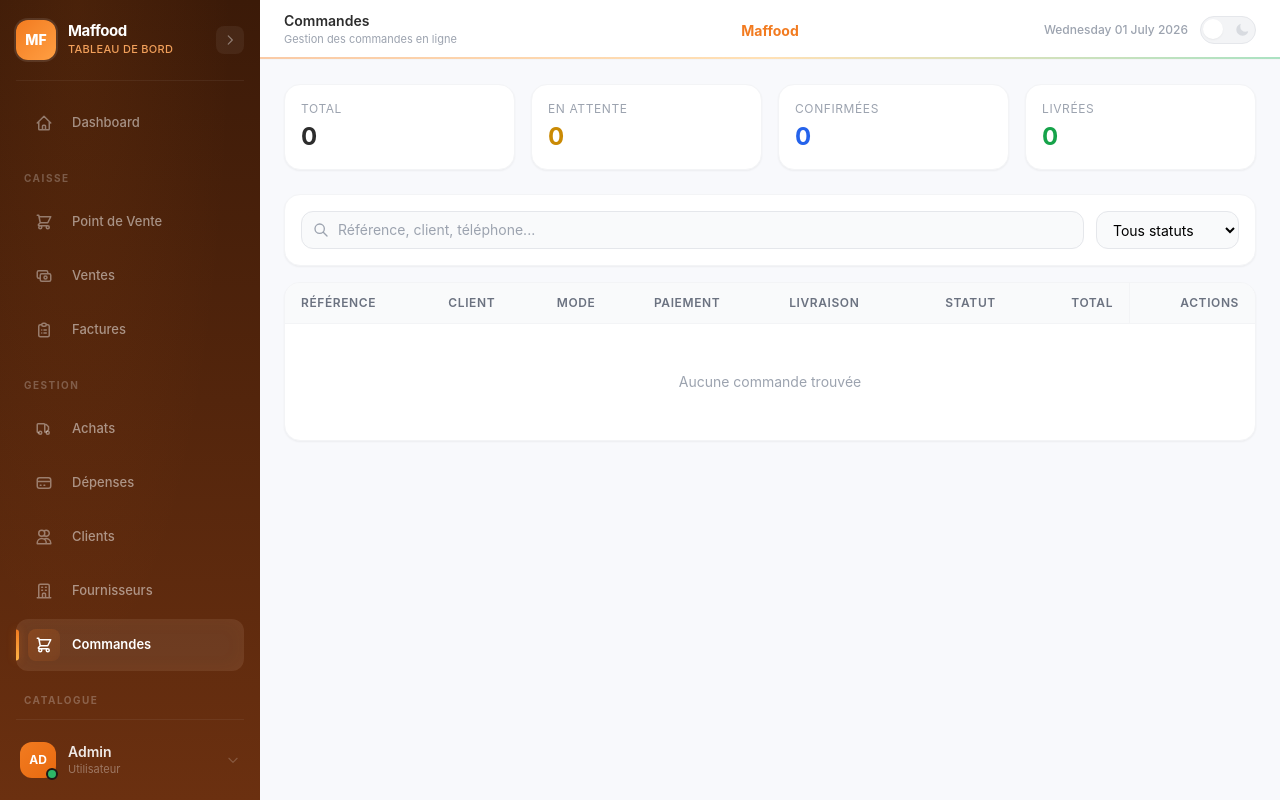
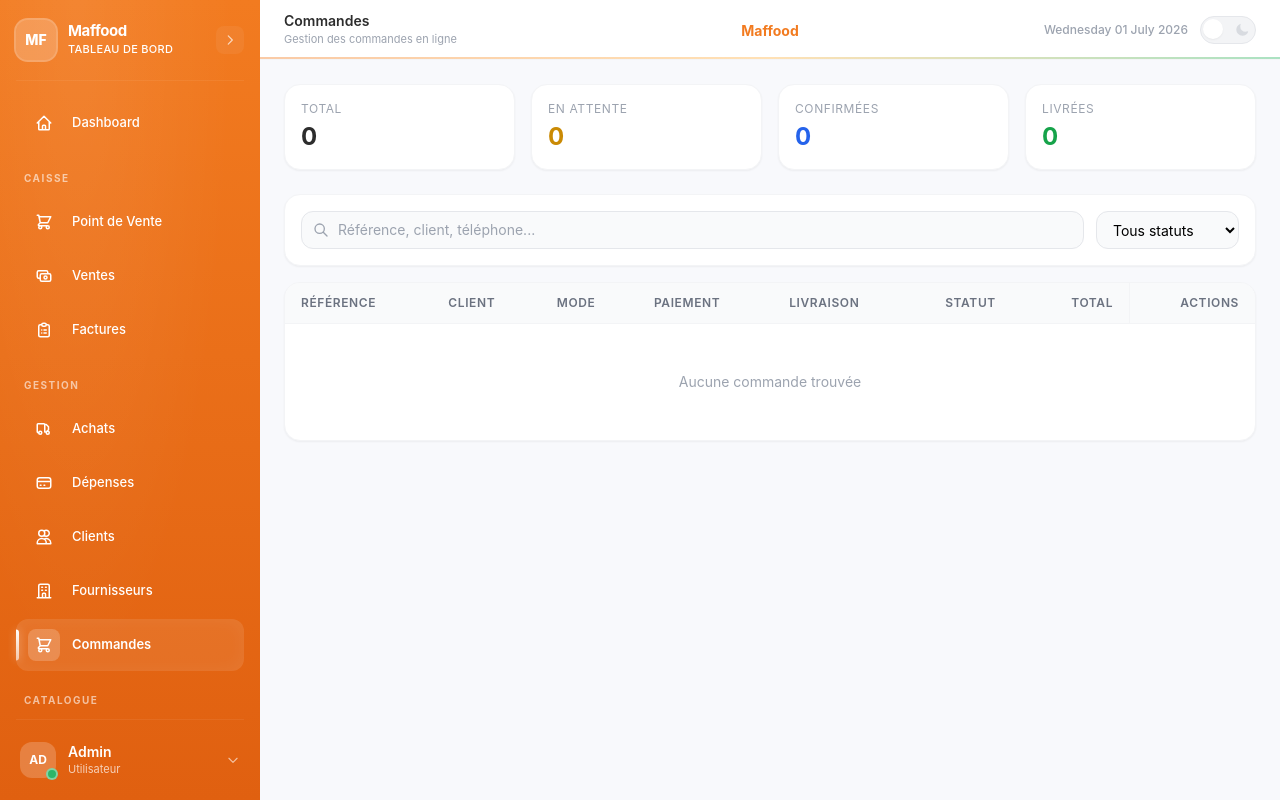
Before and after one commit to samdiagne/samdev_ges_com, a Laravel app: page /commandes in a window 1280 px wide. Run offline with Laravel 12, Linux system fonts and the light colour scheme; a user stored in the database is signed in; data comes from the database, SQL or seed files in the repository; data that the repository does not hold is empty; style sheets or scripts are compiled from the project's sources; parts of the project's set-up code (start-up, migrations or seed data) failed here and were passed over; some libraries are stand-ins or nearby versions.

Commit message:
fix: corrections design sidebar, dashboard et cohérence UI
- Sidebar : couleurs adaptées au fond orange (logo, avatar, icône active,
  barre active, chevrons, status dot) — éléments orange sur orange rendus visibles
- Sidebar : fond blanc sur le logo pour lisibilité, taille agrandie (h-12)
- Sidebar : gradient fixe indépendant du mode sombre
- Dashboard : backgroundColor des charts corrigé (bleu → orange du thème)
- Dashboard : bouton "Nouvelle vente" passe de style inline à bg-primary
- Dashboard : bug alertes stock — condition stock_faible/stock_rupture inversée
- Dépenses : wire:model="receipt" corrigé en wire:model="justificatif"
- Factures : grid-cols-3 → grid-cols-2 (colonne vide supprimée)
- Flash messages : unification SVG icons (clients, commandes, factures)
- Login admin : lien inscription client remplacé par "Retour à la boutique"
- DepenseCategorie : contrainte unique sur nom + migration déduplication
- Seeder : insertOrIgnore → updateOrInsert pour éviter les doublons

Co-Authored-By: Claude Sonnet 4.6 <noreply@anthropic.com>

```diff
--- a/resources/views/layouts/app.blade.php
+++ b/resources/views/layouts/app.blade.php
@@ -43,14 +43,14 @@
         @keyframes pl-spin { to { transform: rotate(360deg); } }
         #page-loader.fade-out { opacity: 0; pointer-events: none; }
 
-        /* Sidebar premium */
-        .sidebar-glow { background: radial-gradient(ellipse at 30% 0%, rgba(242,123,32,0.08) 0%, transparent 60%); }
+        /* Sidebar */
+        .sidebar-glow { background: radial-gradient(ellipse at 30% 0%, rgba(255,255,255,0.08) 0%, transparent 60%); }
         .nav-item-active { position: relative; }
         .nav-item-active::before {
             content: ''; position: absolute; left: 0; top: 50%; transform: translateY(-50%);
             width: 3px; height: 60%; border-radius: 0 4px 4px 0;
-            background: linear-gradient(180deg, #F27B20, #FFB347);
-            box-shadow: 0 0 8px rgba(242,123,32,0.4);
+            background: linear-gradient(180deg, #ffffff, rgba(255,255,255,0.6));
+            box-shadow: 0 0 8px rgba(255,255,255,0.4);
         }
     </style>
     @vite(['resources/css/app.css', 'resources/js/app.js'])
@@ -89,9 +89,7 @@ style="height: 100dvh;">
          SIDEBAR DESKTOP
     ═══════════════════════════════════════════ --}}
     <aside :class="sidebarOpen ? 'w-[260px]' : 'w-[68px]'"
-           :style="darkMode
-               ? 'background: linear-gradient(180deg, #1F0D04 0%, #3B1A08 100%)'
-               : 'background: linear-gradient(180deg, #3B1A08 0%, #6B3010 100%)'"
+           style="background: linear-gradient(180deg, #F27B20 0%, #E06010 100%)"
            class="hidden lg:flex flex-col text-white flex-shrink-0
                   transition-all duration-300 ease-in-out relative overflow-hidden">
 
@@ -101,22 +99,23 @@ style="height: 100dvh;">
         <div class="relative z-10 flex items-center justify-between px-4 py-5">
             <a href="{{ route('dashboard') }}" class="flex items-center gap-3 min-w-0">
                 @if($logo && file_exists(storage_path('app/public/' . $logo)))
-                    <img src="{{ Storage::url($logo) }}"
-                         :class="sidebarOpen ? 'h-10 w-10' : 'h-9 w-9'"
-                         class="object-contain flex-shrink-0 rounded-xl ring-2 ring-white/10
-                                transition-all duration-300"/>
+                    <div :class="sidebarOpen ? 'h-12 w-12' : 'h-10 w-10'"
+                         class="flex-shrink-0 rounded-xl bg-white p-1 shadow-sm transition-all duration-300">
+                        <img src="{{ Storage::url($logo) }}"
+                             class="w-full h-full object-contain"/>
+                    </div>
                 @else
                     <div class="h-10 w-10 rounded-xl flex items-center justify-center
                                 font-extrabold text-white text-sm flex-shrink-0
-                                ring-2 ring-white/10"
-                         style="background: linear-gradient(135deg, #F27B20, #FF9F43);">
+                                ring-2 ring-white/30"
+                         style="background: rgba(255,255,255,0.2);">
                         MF
                     </div>
                 @endif
                 <div x-show="sidebarOpen" x-transition.opacity class="overflow-hidden min-w-0">
                     <p class="font-bold text-[15px] text-white truncate leading-tight tracking-tight">Maffood</p>
                     <p class="text-[11px] font-medium truncate tracking-wide uppercase"
-                       style="color: #F2A05B;">Tableau de bord</p>
+                       style="color: white;">Tableau de bord</p>
                 </div>
             </a>
 
@@ -127,7 +126,7 @@ style="height: 100dvh;">
                            hover:bg-white/[0.12] flex items-center justify-center
                            transition-all duration-200 ml-2 group">
                 <svg :class="sidebarOpen ? 'rotate-180' : ''"
-                     class="w-3.5 h-3.5 text-white/40 group-hover:text-white/70 transition-all duration-300"
+                     class="w-3.5 h-3.5 text-white/70 group-hover:text-white transition-all duration-300"
                      fill="none" stroke="currentColor" viewBox="0 0 24 24">
                     <path stroke-linecap="round" stroke-linejoin="round"
                           stroke-width="2" d="M15 19l-7-7 7-7"/>
@@ -153,25 +152,25 @@ style="height: 100dvh;">
                 <div class="relative flex-shrink-0">
                     <div class="w-9 h-9 rounded-xl flex items-center justify-center
                                 text-white font-bold text-xs"
-                         style="background: linear-gradient(135deg, #F27B20, #E86A10);">
+                         style="background: rgba(255,255,255,0.2);">
                         {{ strtoupper(substr(Auth::user()->name, 0, 2)) }}
                     </div>
                     <div class="absolute -bottom-0.5 -right-0.5 w-3 h-3 rounded-full border-2
-                                border-stone-900" style="background-color: #2DB667;"></div>
+                                border-white/40" style="background-color: #2DB667;"></div>
                 </div>
                 <div x-show="sidebarOpen" x-transition.opacity
                      class="overflow-hidden flex-1 min-w-0 text-left">
-                    <p class="text-sm font-semibold text-white/90 truncate leading-tight
-                              group-hover:text-white transition-colors">
+                    <p class="text-sm font-semibold text-white truncate leading-tight
+                              transition-colors">
                         {{ Auth::user()->name }}
                     </p>
-                    <p class="text-[11px] text-white/35 truncate capitalize">
+                    <p class="text-[11px] text-white/70 truncate capitalize">
                         {{ Auth::user()->roles->first()?->name ?? 'utilisateur' }}
                     </p>
                 </div>
                 <svg x-show="sidebarOpen" x-transition.opacity
                      :class="userMenuOpen ? 'rotate-180' : ''"
-                     class="w-3.5 h-3.5 text-white/20 group-hover:text-white/40
+                     class="w-3.5 h-3.5 text-white/60 group-hover:text-white
                             transition-all duration-200 flex-shrink-0"
                      fill="none" stroke="currentColor" viewBox="0 0 24 24">
                     <path stroke-linecap="round" stroke-linejoin="round"
@@ -254,9 +253,7 @@ style="height: 100dvh;">
            x-transition:leave="transition transform duration-200 ease-in"
            x-transition:leave-start="translate-x-0"
            x-transition:leave-end="-translate-x-full"
-           :style="darkMode
-               ? 'background: linear-gradient(180deg, #1F0D04 0%, #3B1A08 100%)'
-               : 'background: linear-gradient(180deg, #3B1A08 0%, #6B3010 100%)'"
+           style="background: linear-gradient(180deg, #F27B20 0%, #E06010 100%)"
            class="fixed inset-y-0 left-0 z-50 w-[270px] text-white flex flex-col lg:hidden
                   overflow-hidden">
 
@@ -265,26 +262,28 @@ style="height: 100dvh;">
         <div class="relative z-10 flex items-center justify-between px-4 py-5">
             <a href="{{ route('dashboard') }}" class="flex items-center gap-3 min-w-0">
                 @if($logo && file_exists(storage_path('app/public/' . $logo)))
-                    <img src="{{ Storage::url($logo) }}"
-                         class="h-10 w-10 object-contain flex-shrink-0 rounded-xl ring-2 ring-white/10"/>
+                    <div class="h-12 w-12 flex-shrink-0 rounded-xl bg-white p-1 shadow-sm">
+                        <img src="{{ Storage::url($logo) }}"
+                             class="w-full h-full object-contain"/>
+                    </div>
                 @else
                     <div class="h-10 w-10 rounded-xl flex items-center justify-center
                                 font-extrabold text-white text-sm flex-shrink-0
-                                ring-2 ring-white/10"
-                         style="background: linear-gradient(135deg, #F27B20, #FF9F43);">
+                                ring-2 ring-white/30"
+                         style="background: rgba(255,255,255,0.2);">
                         MF
                     </div>
                 @endif
                 <div>
                     <p class="font-bold text-[15px] text-white leading-tight tracking-tight">Maffood</p>
                     <p class="text-[11px] font-medium tracking-wide uppercase"
-                       style="color: #F2A05B;">Tableau de bord</p>
+                       style="color: white;">Tableau de bord</p>
                 </div>
             </a>
             <button @click="sidebarMobile = false"
                     class="w-8 h-8 rounded-lg bg-white/[0.06] hover:bg-white/[0.12]
                            flex items-center justify-center transition-all duration-200">
-                <svg class="w-4 h-4 text-white/50" fill="none" stroke="currentColor"
+                <svg class="w-4 h-4 text-white" fill="none" stroke="currentColor"
                      viewBox="0 0 24 24">
                     <path stroke-linecap="round" stroke-linejoin="round"
                           stroke-width="2" d="M6 18L18 6M6 6l12 12"/>
@@ -307,22 +306,22 @@ style="height: 100dvh;">
                 <div class="relative flex-shrink-0">
                     <div class="w-9 h-9 rounded-xl flex items-center justify-center
                                 text-white font-bold text-xs"
-                         style="background: linear-gradient(135deg, #F27B20, #E86A10);">
+                         style="background: rgba(255,255,255,0.2);">
                         {{ strtoupper(substr(Auth::user()->name, 0, 2)) }}
                     </div>
                     <div class="absolute -bottom-0.5 -right-0.5 w-3 h-3 rounded-full border-2
-                                border-stone-900" style="background-color: #2DB667;"></div>
+                                border-white/40" style="background-color: #2DB667;"></div>
                 </div>
                 <div class="overflow-hidden flex-1 min-w-0 text-left">
-                    <p class="text-sm font-semibold text-white/90 truncate leading-tight">
+                    <p class="text-sm font-semibold text-white truncate leading-tight">
                         {{ Auth::user()->name }}
                     </p>
-                    <p class="text-[11px] text-white/35 truncate capitalize">
+                    <p class="text-[11px] text-white/70 truncate capitalize">
                         {{ Auth::user()->roles->first()?->name ?? 'utilisateur' }}
                     </p>
                 </div>
                 <svg :class="userMenuOpen ? 'rotate-180' : ''"
-                     class="w-3.5 h-3.5 text-white/20 group-hover:text-white/40
+                     class="w-3.5 h-3.5 text-white/60 group-hover:text-white
                             transition-all duration-200 flex-shrink-0"
                      fill="none" stroke="currentColor" viewBox="0 0 24 24">
                     <path stroke-linecap="round" stroke-linejoin="round"
--- a/resources/views/layouts/partials/sidebar-nav.blade.php
+++ b/resources/views/layouts/partials/sidebar-nav.blade.php
@@ -148,7 +148,7 @@
         @if($group['label'])
             <div x-show="sidebarOpen" x-transition.opacity
                  class="px-3 pt-5 pb-2">
-                <p class="text-[10px] font-bold uppercase tracking-[0.15em] text-white/25">
+                <p class="text-[10px] font-bold uppercase tracking-[0.15em] text-white/60">
                     {{ $group['label'] }}
                 </p>
             </div>
@@ -166,10 +166,10 @@
                        'group flex items-center gap-3 px-3 py-2.5 mx-1 rounded-xl
                         transition-all duration-200 relative',
                        'nav-item-active bg-white/[0.08] text-white shadow-sm' => $isActive,
-                       'text-white/50 hover:bg-white/[0.05] hover:text-white/80' => !$isActive,
+                       'text-white hover:bg-white/[0.1] hover:text-white' => !$isActive,
                    ])
                    @if($isActive)
-                   style="box-shadow: inset 0 0 20px rgba(242,123,32,0.06);"
+                   style="box-shadow: inset 0 0 20px rgba(255,255,255,0.06);"
                    @endif>
 
                     {{-- Icône --}}
@@ -177,10 +177,10 @@
                         'w-8 h-8 rounded-lg flex items-center justify-center flex-shrink-0
                          transition-all duration-200',
                         'text-white' => $isActive,
-                        'text-white/40 group-hover:text-white/70' => !$isActive,
+                        'text-white group-hover:text-white' => !$isActive,
                     ])
                     @if($isActive)
-                    style="background: linear-gradient(135deg, rgba(242,123,32,0.2), rgba(242,123,32,0.08));"
+                    style="background: rgba(255,255,255,0.2);"
                     @endif>
                         <div class="w-[18px] h-[18px]">
                             @include('layouts.partials.icons.' . $item['icon'])
@@ -211,7 +211,7 @@
                         </span>
                         <span x-show="!(sidebarOpen ?? true)"
                               class="absolute top-1.5 right-1.5 w-2 h-2
-                                     bg-red-500 rounded-full ring-2 ring-stone-900">
+                                     bg-red-500 rounded-full ring-2 ring-white/30">
                         </span>
                     @endif
                 </a>
--- a/resources/views/livewire/caisse/depense-manager.blade.php
+++ b/resources/views/livewire/caisse/depense-manager.blade.php
@@ -473,12 +473,12 @@
                                             border border-gray-200"/>
                             </div>
                         @endif
-                        <input wire:model="receipt" type="file" accept="image/*"
+                        <input wire:model="justificatif" type="file" accept="image/*"
                                class="w-full text-sm text-gray-500 file:mr-3 file:py-2
                                       file:px-3 file:rounded-lg file:border-0 file:text-xs
                                       file:font-medium file:bg-primary/10 file:text-primary
                                       hover:file:bg-primary/20 cursor-pointer"/>
-                        @error('receipt')
+                        @error('justificatif')
                             <p class="text-red-500 text-xs mt-1">{{ $message }}</p>
                         @enderror
                     </div>
--- a/resources/views/livewire/commandes/commande-manager.blade.php
+++ b/resources/views/livewire/commandes/commande-manager.blade.php
@@ -22,17 +22,25 @@
     @if(session('success'))
         <div x-data="{ show: true }" x-show="show"
              x-init="setTimeout(() => show = false, 3000)"
-             class="mb-4 bg-green-50 border border-green-200 text-green-800
-                    px-4 py-3 rounded-xl text-sm font-medium">
-            ✅ {{ session('success') }}
+             class="mb-4 flex items-center gap-3 bg-green-50 border border-green-200
+                    text-green-800 px-4 py-3 rounded-xl text-sm font-medium">
+            <svg class="w-4 h-4 text-green-600 flex-shrink-0" fill="none" stroke="currentColor" viewBox="0 0 24 24">
+                <path stroke-linecap="round" stroke-linejoin="round" stroke-width="2"
+                      d="M9 12l2 2 4-4m6 2a9 9 0 11-18 0 9 9 0 0118 0"/>
+            </svg>
+            {{ session('success') }}
         </div>
     @endif
     @if(session('error'))
         <div x-data="{ show: true }" x-show="show"
              x-init="setTimeout(() => show = false, 4000)"
-             class="mb-4 bg-red-50 border border-red-200 text-red-800
-                    px-4 py-3 rounded-xl text-sm font-medium">
-            ❌ {{ session('error') }}
+             class="mb-4 flex items-center gap-3 bg-red-50 border border-red-200
+                    text-red-800 px-4 py-3 rounded-xl text-sm font-medium">
+            <svg class="w-4 h-4 text-red-600 flex-shrink-0" fill="none" stroke="currentColor" viewBox="0 0 24 24">
+                <path stroke-linecap="round" stroke-linejoin="round" stroke-width="2"
+                      d="M12 8v4m0 4h.01M21 12a9 9 0 11-18 0 9 9 0 0118 0"/>
+            </svg>
+            {{ session('error') }}
         </div>
     @endif
 
```
Also changed, not shown: database/seeders/DepenseCategoriesSeeder.php (+4 -5 lines), resources/views/auth/login.blade.php (+3 -4 lines), resources/views/livewire/clients/client-manager.blade.php (+10 -2 lines), resources/views/livewire/dashboard/dashboard-stats.blade.php (+6 -7 lines), resources/views/livewire/factures/facture-manager.blade.php (+6 -2 lines), database/migrations/2026_06_30_153826_fix_depense_categories_unique_nom.php (added).
